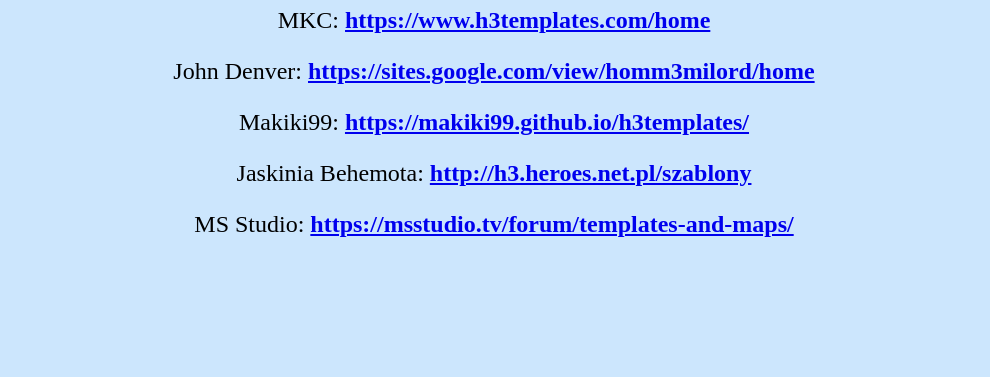
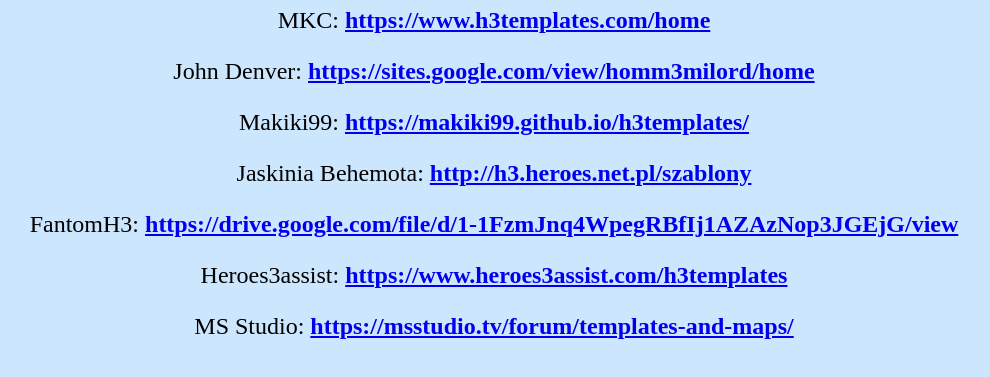
Before and after one commit to heroesthreetemplates/h3Sarmatia, a plain HTML site: page other.html in a window 1280 px wide. Shown: the part 61-438 px from the top of the page, without its empty margins (146-1136 px from the left). Drawn offline with Linux system fonts and the light colour scheme.

Commit message:
add heroes3assist

```diff
--- a/other.html
+++ b/other.html
@@ -9,7 +9,8 @@
     <p>John Denver: <a target="_blank" href="https://sites.google.com/view/homm3milord/home"><strong>https://sites.google.com/view/homm3milord/home</strong></a></p>
     <p>Makiki99: <a target="_blank" href="https://makiki99.github.io/h3templates/"><strong>https://makiki99.github.io/h3templates/</strong></a></p>
     <p>Jaskinia Behemota: <a target="_blank" href="http://h3.heroes.net.pl/szablony"><strong>http://h3.heroes.net.pl/szablony</strong></a></p>
-    <!-- <p>FantomH3: <a target="_blank" href="https://drive.google.com/file/d/1-1FzmJnq4WpegRBfIj1AZAzNop3JGEjG/view"><strong>https://drive.google.com/file/d/1-1FzmJnq4WpegRBfIj1AZAzNop3JGEjG/view</strong></a></p> -->
+    <p>FantomH3: <a target="_blank" href="https://drive.google.com/file/d/1-1FzmJnq4WpegRBfIj1AZAzNop3JGEjG/view"><strong>https://drive.google.com/file/d/1-1FzmJnq4WpegRBfIj1AZAzNop3JGEjG/view</strong></a></p>
+    <p>Heroes3assist: <a target="_blank" href="https://www.heroes3assist.com/h3templates"><strong>https://www.heroes3assist.com/h3templates</strong></a></p>
     <p>MS Studio: <a target="_blank" href="https://msstudio.tv/forum/templates-and-maps/"><strong>https://msstudio.tv/forum/templates-and-maps/</strong></a></p>
   </div>
 </body>
```
